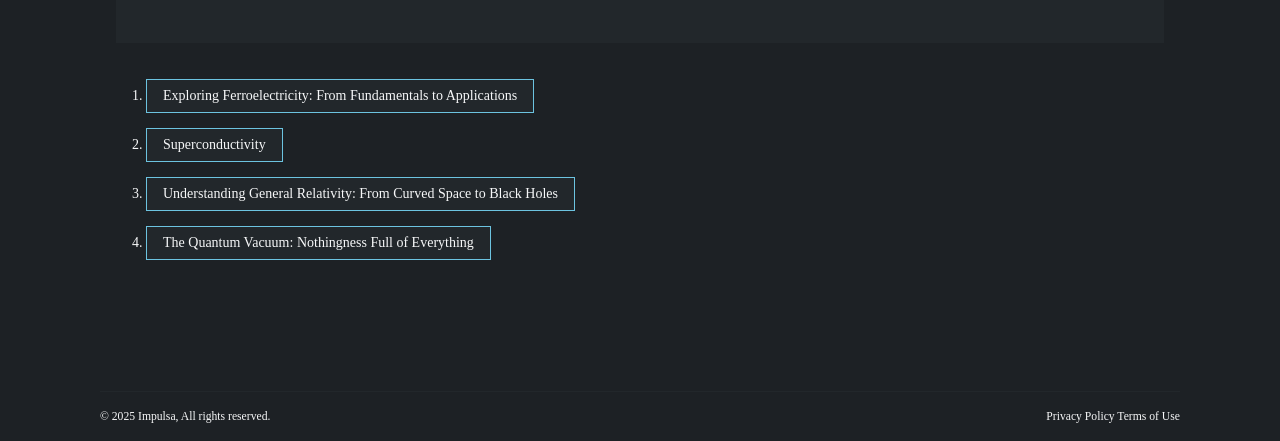
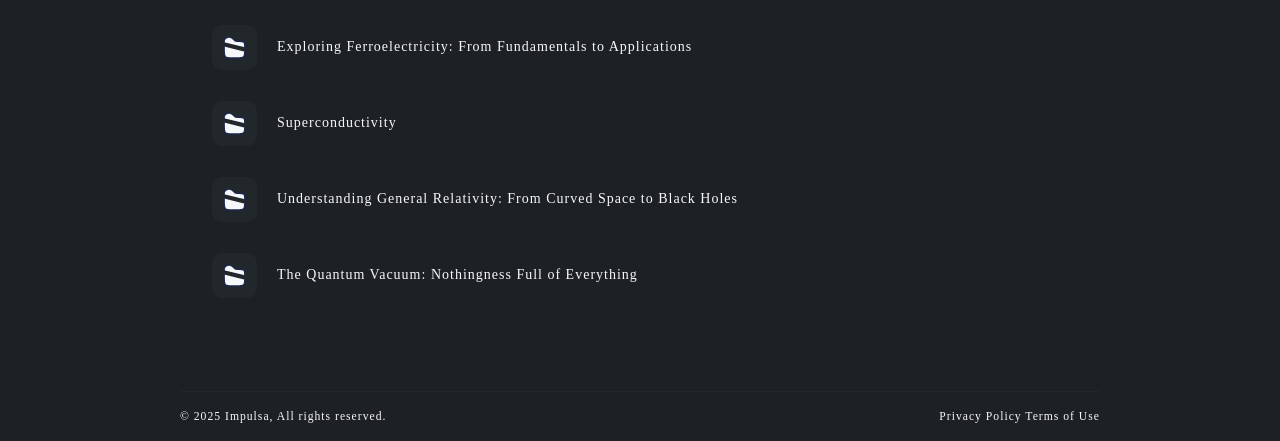
Before and after one commit to Ajay871c/impulseLog, an Astro site: page /series in a window 1280 px wide. Shown: the part 359-800 px from the top of the page. Built offline with nearby package versions, Linux system fonts and the light colour scheme; Astro itself is replaced by a stand-in of ours.

Commit message:
layout change

```diff
--- a/src/layouts/BaseLayout.astro
+++ b/src/layouts/BaseLayout.astro
@@ -15,7 +15,9 @@ const { description } = Astro.props;
             content="qv8EepSnae3WBHg4mDhYLmBkpnFQvMf3jXQLHcPWuh8"
         />
         <meta name="google-adsense-account" content="ca-pub-6521956344939059" />
-
+        <style>
+            @import url("https://fonts.googleapis.com/css2?family=Inter:ital,opsz,wght@0,14..32,100..900;1,14..32,100..900&display=swap");
+        </style>
         <link rel="icon" type="image/svg+xml" href="/favicon.svg" />
         <meta name="viewport" content="width=device-width" />
 
--- a/src/pages/series/index.astro
+++ b/src/pages/series/index.astro
@@ -2,7 +2,7 @@
 import BaseLayout from "../../layouts/BaseLayout.astro";
 import { getCollection } from "astro:content";
 import { slugify } from "../../utils/slugify";
-import "../../styles/series.scss"
+import "../../styles/series.scss";
 
 const allPosts = await getCollection("blog");
 const seriesList = [
@@ -24,6 +24,37 @@ const pageTitle = "All Series";
             {
                 seriesList.map((series) => (
                     <li class="series-item">
+                        <svg
+                            width="24px"
+                            height="24px"
+                            viewBox="0 0 24 24"
+                            fill="none"
+                            xmlns="http://www.w3.org/2000/svg"
+                        >
+                            <>
+                                <g id="SVGRepo_bgCarrier" stroke-width="0" />
+                                <g
+                                    id="SVGRepo_tracerCarrier"
+                                    stroke-linecap="round"
+                                    stroke-linejoin="round"
+                                />
+                                <g id="SVGRepo_iconCarrier">
+                                    {" "}
+                                    <path
+                                        d="M18 10L13 10"
+                                        stroke="#1C274C"
+                                        stroke-width="1.5"
+                                        stroke-linecap="round"
+                                    />{" "}
+                                    <path
+                                        d="M22 11.7979C22 9.16554 22 7.84935 21.2305 6.99383C21.1598 6.91514 21.0849 6.84024 21.0062 6.76946C20.1506 6 18.8345 6 16.2021 6H15.8284C14.6747 6 14.0979 6 13.5604 5.84678C13.2651 5.7626 12.9804 5.64471 12.7121 5.49543C12.2237 5.22367 11.8158 4.81578 11 4L10.4497 3.44975C10.1763 3.17633 10.0396 3.03961 9.89594 2.92051C9.27652 2.40704 8.51665 2.09229 7.71557 2.01738C7.52976 2 7.33642 2 6.94975 2C6.06722 2 5.62595 2 5.25839 2.06935C3.64031 2.37464 2.37464 3.64031 2.06935 5.25839C2 5.62595 2 6.06722 2 6.94975M21.9913 16C21.9554 18.4796 21.7715 19.8853 20.8284 20.8284C19.6569 22 17.7712 22 14 22H10C6.22876 22 4.34315 22 3.17157 20.8284C2 19.6569 2 17.7712 2 14V11"
+                                        stroke="#1C274C"
+                                        stroke-width="1.5"
+                                        stroke-linecap="round"
+                                    />{" "}
+                                </g>
+                            </>
+                        </svg>
                         <a href={`/series/${slugify(series)}`}>{series}</a>
                     </li>
                 ))
--- a/src/styles/home.scss
+++ b/src/styles/home.scss
@@ -40,6 +40,7 @@
                 color: $bg;
                 background: $button;
                 transition: background 0.3s;
+                border-radius: 8px;
 
                 &:hover {
                     background: $button;
--- a/src/styles/series.scss
+++ b/src/styles/series.scss
@@ -8,7 +8,7 @@
     padding: 2rem 1rem;
 
     h1 {
-                font-size: 32px;
+        font-size: 28px;
         color: var(--button);
     }
 
@@ -22,14 +22,29 @@
         flex-direction: column;
         gap: 15px;
         margin-top: 1rem;
+        list-style-type: none;
+        margin: 0 !important;
     }
 
     .series-item {
-                background: $bg-soft;
         padding: 0.5rem 1rem;
-                border: 1px solid $button;
         font-size: 14px;
         width: fit-content;
+        display: flex;
+        gap: 20px;
+        align-items: center;
+        border-radius: 8px;
+
+        svg{
+            background: $bg-soft;
+            padding:10px;
+            height: 45px;width: 45px;
+            border-radius: 10px;
+        }
+
+        svg path{
+            fill: $text;
+        }
 
         a {
             color: $text;
--- a/src/styles/single.scss
+++ b/src/styles/single.scss
@@ -40,6 +40,7 @@
                     background: $bg-soft;
                     padding: 0.4rem 1rem;
                     border: 1px solid $button;
+                    border-radius: 8px;
                 }
             }
         }
@@ -49,6 +50,7 @@
             height: 350px;
             overflow: hidden;
             border: 1px solid $button;
+            border-radius: 8px;
 
             img {
                 width: 100%;
--- a/src/styles/styles.scss
+++ b/src/styles/styles.scss
@@ -7,7 +7,8 @@ $button: var(--button);
     margin: 0;
     padding: 0;
     box-sizing: border-box;
-    font-family: "Jetbrains Mono";
+    font-family: cursive;
+    letter-spacing: 1px;
 }
 body {
     background: $bg;
@@ -22,7 +23,7 @@ body {
         width: 100%;
         height: 100%;
         object-fit: cover;
-        display: block; // to remove unwanted whitespace
+        display: block;
     }
 
     ol,
@@ -46,9 +47,9 @@ body {
         flex-direction: column;
         justify-content: space-between;
         min-height: 100vh;
-        max-width: 1080px;
+        max-width: 920px;
         margin: auto;
-        gap: 20px;
+        gap: 50px;
 
         // footer
         footer {
--- a/src/styles/tag.scss
+++ b/src/styles/tag.scss
@@ -28,6 +28,7 @@
             padding: 0.5rem 1rem;
             font-size: 15px;
             transition: background 0.3s ease;
+            border-radius: 8px;
 
             a {
                 color: $text;
@@ -38,7 +39,7 @@
                 background: $button;
 
                 a {
-                    color: #fff;
+                    color: $bg;
                 }
             }
         }
```
Also changed, not shown: src/styles/blogs.scss (+14 -10 lines). Lines whose indentation alone changed are shown as unchanged.
